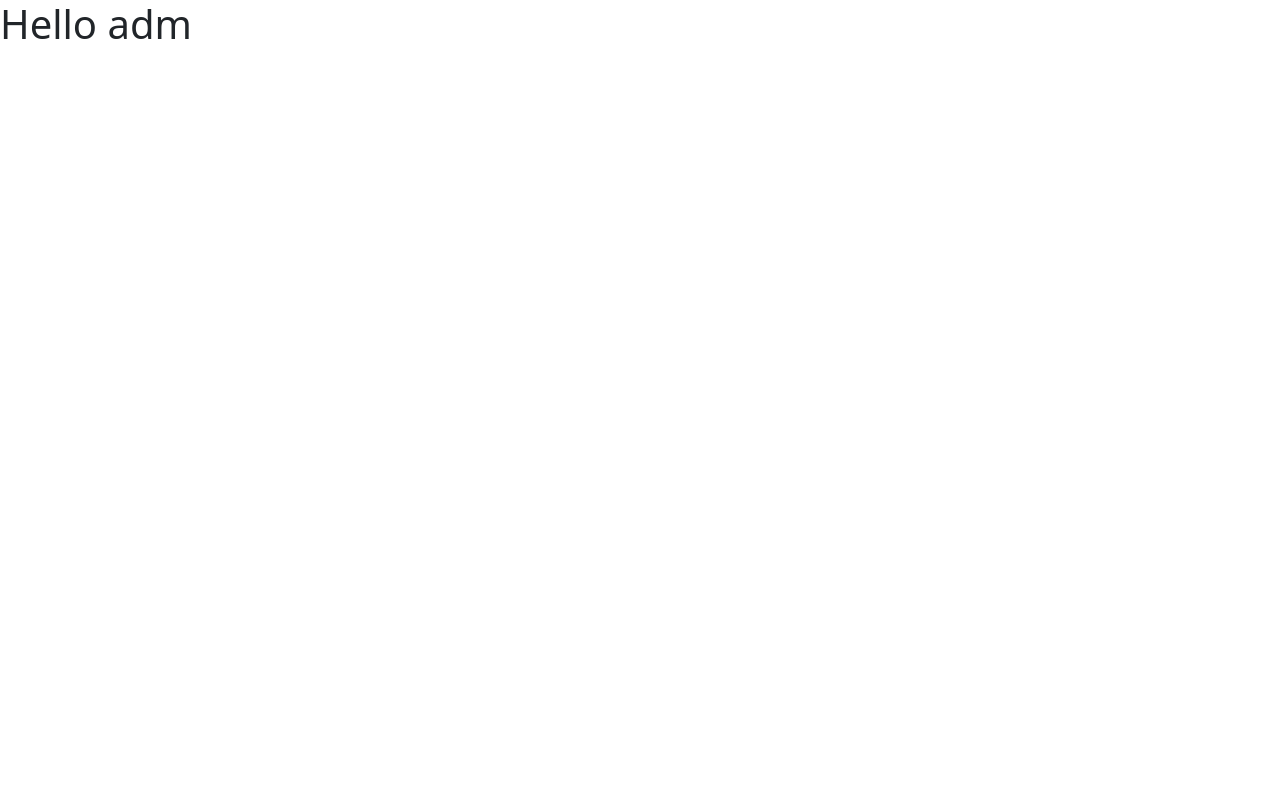
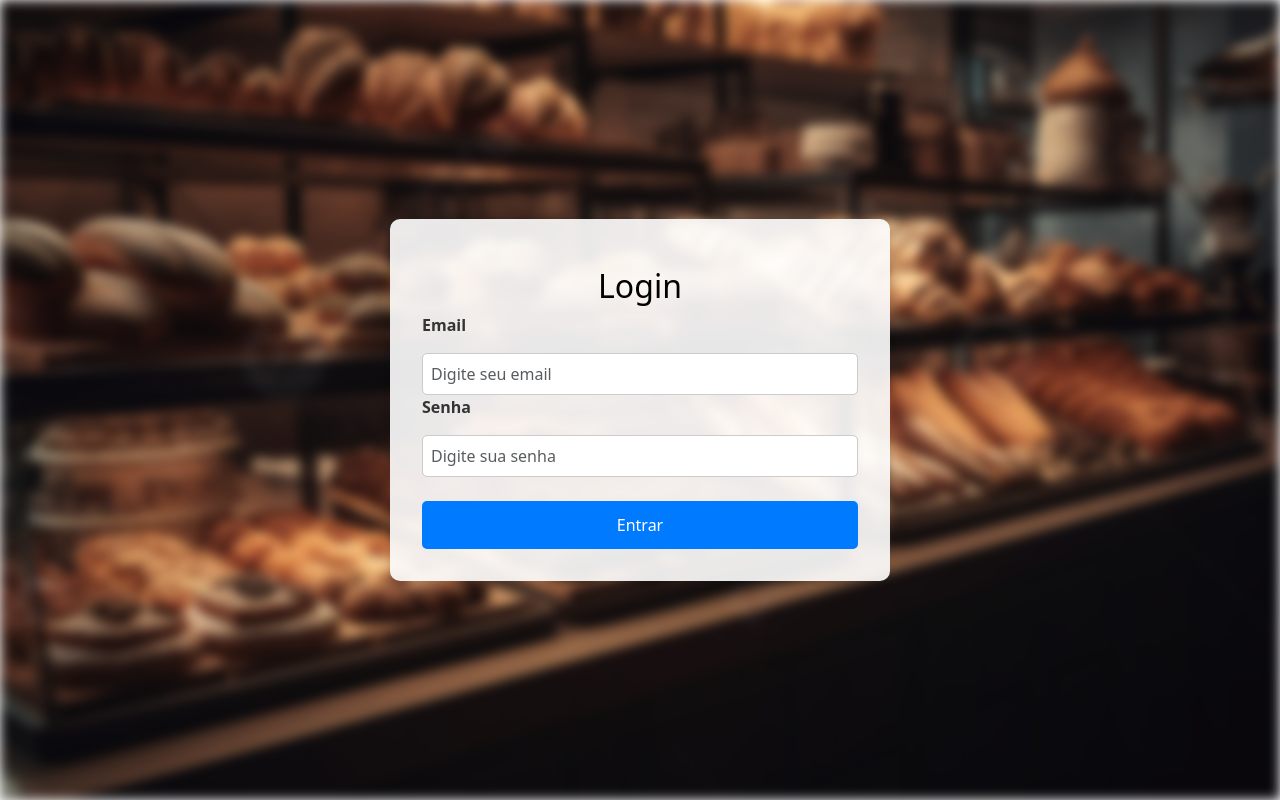
Before and after one commit to vitormuniz0/capixaba, a React (Create React App) app in the folder frontend/: page /LoginAdmin in a window 1280 px wide. Built offline with nearby package versions, Linux system fonts and the light colour scheme.

Commit message:
criando login do adm

```diff
--- a/frontend/src/App.js
+++ b/frontend/src/App.js
@@ -1,8 +1,11 @@
+import { AuthProvider } from "./context/auth";
 import RoutesAplication from "./Routes";
 
 function App() {
   return (
-    <RoutesAplication/>
+    <AuthProvider>
+      <RoutesAplication/>
+    </AuthProvider>
   );
 }
 
--- a/frontend/src/Pages/Admin/index.js
+++ b/frontend/src/Pages/Admin/index.js
@@ -1,7 +1,62 @@
+import { FormGroup, FormLabel } from "react-bootstrap";
+import {Container ,Content , StyledFormGroup, TitleForm } from "./style";
+import { useContext, useEffect, useState } from "react";
+import { AuthContext } from "../../context/auth";
+
 const LoginAdmin = () => {
-    return(
-        <h1>Hello adm</h1>
-    )
-}
+
+  const [email , setEmail] = useState("");
+  const [password , setPassword] = useState("");
+  const { signIn, signed, loading } = useContext(AuthContext)
+
+  if (!signIn) {
+    console.error("AuthContext não foi inicializado corretamente");
+  }
+
+  useEffect(() => {
+    if (signed) {
+      console.log("Usuário logado");
+    }
+  }, [signed]);
+
+
+  const handleSignIn = async (e) => {
+    e.preventDefault();
+    const data = { email, password };
+    console.log("Sign-in data:", data);
+    await signIn(data);
+  };
+
+  return (
+    <Container>
+      <Content>
+        <StyledFormGroup onSubmit={handleSignIn}>
+          <TitleForm>Login</TitleForm>
+          <FormGroup>
+            <FormLabel>Email</FormLabel>
+            <input
+              type="email"
+              className="form-control"
+              placeholder="Digite seu email"
+              value={email}
+              onChange={e => setEmail(e.target.value)}
+            />
+          </FormGroup>
+          <FormGroup>
+            <FormLabel>Senha</FormLabel>
+            <input
+              type="password"
+              className="form-control"
+              placeholder="Digite sua senha"
+              value={password}
+              onChange={e => setPassword(e.target.value)}
+            />
+          </FormGroup>
+          <button className="btn-login" type="submit">Entrar</button>
+        </StyledFormGroup>
+      </Content>
+    </Container>
+  );
+};
 
 export default LoginAdmin;
--- /dev/null
+++ b/frontend/src/Pages/Admin/style.js
@@ -0,0 +1,77 @@
+import { FormGroup, FormLabel } from "react-bootstrap";
+import styled from "styled-components";
+
+export const Container = styled.div`
+  width: 100%;
+  height: 100vh;
+  display: flex;
+  align-items: center;
+  justify-content: center;
+  position: relative;
+
+  &::before {
+    content: "";
+    position: absolute;
+    top: 0;
+    left: 0;
+    right: 0;
+    bottom: 0;
+    background-image: url(${require("../../Assets/image/backgroundPadaria.jpg")});
+    background-position: center;
+    background-size: cover;
+    filter: blur(6px);
+    z-index: -1;
+  }
+`;
+
+export const Content = styled.div`
+  width: 90%;
+  max-width: 500px;
+  padding: 2rem;
+  background-color: rgba(255, 255, 255, 0.9);
+  border-radius: 10px;
+  box-shadow: 0 4px 6px rgba(0, 0, 0, 0.1);
+  display: flex;
+  flex-direction: column;
+  align-items: center;
+`;
+
+export const TitleForm = styled.h2`
+    color: black;
+    text-align: center;
+`
+
+export const StyledFormGroup = styled(FormGroup)`
+  width: 100%;
+  margin-top: 1rem;
+
+  .form-label {
+    color: #333;
+    font-weight: bold;
+  }
+
+  .form-control {
+    width: 100%;
+    padding: 0.5rem;
+    margin-top: 0.5rem;
+    border: 1px solid #ccc;
+    border-radius: 5px;
+  }
+
+  .btn-login {
+    margin-top: 1.5rem;
+    width: 100%;
+    padding: 0.75rem;
+    background-color: #007bff;
+    color: white;
+    border: none;
+    border-radius: 5px;
+    cursor: pointer;
+    font-size: 1rem;
+    transition: background-color 0.3s;
+
+    &:hover {
+      background-color: #0056b3;
+    }
+  }
+`;
--- a/frontend/src/Pages/Home/Button/index.js
+++ b/frontend/src/Pages/Home/Button/index.js
@@ -6,13 +6,14 @@ const MyButton = ({ children, to, onClick }) => {
   const navigate = useNavigate();
 
   const handleClick = () => {
-    if(onClick){
+    if (onClick) {
       onClick();
-    }else if(to){
+    } else if (to) {
       navigate(to);
+    } else {
+      console.warn("Nem 'onClick' nem 'to' foram fornecidos.");
     }
   };
-
   return (
     <Button onClick={handleClick}>
       {children}
--- a/frontend/src/Pages/Home/index.js
+++ b/frontend/src/Pages/Home/index.js
@@ -7,14 +7,6 @@ import { useNavigate } from "react-router-dom";
 const Home = () => {
 
   const navigate = useNavigate();
-
-  const handleClick = (onClick = null, to = null) => {
-    if (onClick) {
-      onClick();
-    } else if (to) {
-      navigate(to);
-    }
-  };
 
 
   const handleWhatsAppClick = () =>{
@@ -36,7 +28,7 @@ const Home = () => {
           <LogoImage src = {logo} alt='Logo'/>
         </LogoContent>
         <ButtonContent>
-          <MyButton to='/content' onClick={handleClick}>Delivery Capixaba</MyButton>
+          <MyButton to='/content' >Delivery Capixaba</MyButton>
           <MyButton>Ifood Capixaba</MyButton>
           <MyButton>Nossa Localização</MyButton>
           <MyButton onClick={handleWhatsAppClick}>Tire Suas Duvidas Aqui</MyButton>
--- /dev/null
+++ b/frontend/src/Pages/HomeAdmin/index.js
@@ -0,0 +1,8 @@
+
+const HomeAdmin = () => {
+    return(
+        <h1>Home admin</h1>
+    )
+}
+
+export default HomeAdmin;
--- a/frontend/src/Routes/index.js
+++ b/frontend/src/Routes/index.js
@@ -2,17 +2,22 @@ import { BrowserRouter, Route, Routes } from "react-router-dom";
 import Home from "../Pages/Home";
 import Content from "../Pages/Content";
 import LoginAdmin from "../Pages/Admin";
+import { PrivateRoute } from "./privateRoute";
+import HomeAdmin from "../Pages/HomeAdmin";
 
 const RoutesAplication = () => {
-    return(
-        <BrowserRouter >
-            <Routes>
-                <Route exact path="/" element={<Home/>}/>
-                <Route path="/content" element={<Content/>}/>
-                <Route path="*" element={<h1>NotFound</h1>} />
-                <Route path="/LoginAdmin" element={<LoginAdmin/>} />
-            </Routes>
-        </BrowserRouter>
-    )
-}
+  return (
+    <BrowserRouter>
+      <Routes>
+        <Route exact path="/" element={<Home />} />
+        <Route path="/content" element={<Content />} />
+        <Route path="*" element={<h1>NotFound</h1>} />
+        <Route path="/LoginAdmin" element={<LoginAdmin />} />
+        <Route path="/homeAdmin" element={<PrivateRoute />}>
+          <Route path="/homeAdmin" element={<HomeAdmin />} />
+        </Route>
+      </Routes>
+    </BrowserRouter>
+  );
+};
 export default RoutesAplication;
--- /dev/null
+++ b/frontend/src/Routes/privateRoute.js
@@ -0,0 +1,13 @@
+import { useContext } from "react"
+import { AuthContext } from "../context/auth"
+import { Navigate, Outlet } from "react-router-dom"
+
+
+export const PrivateRoute = () =>{
+
+    const {signed} = useContext(AuthContext)
+
+
+    return signed ? <Outlet/> : <Navigate to="/LoginAdmin" />   //se o usuario estiver logado tá liberado (outlet)
+
+}
--- /dev/null
+++ b/frontend/src/context/auth.js
@@ -0,0 +1,95 @@
+import { createContext, useEffect, useState } from "react";
+import api from "../Services/api";
+
+export const AuthContext = createContext();
+
+export const AuthProvider = ({ children }) => {
+  const [user, setUser] = useState(null);
+  const [error, setError] = useState(null);
+  const [loading, setLoading] = useState(true);
+
+  useEffect(() => {
+    const loadingStorageData = async () => {
+      setLoading(true);
+      const storageUser = localStorage.getItem("@Auth:user");
+      const storageToken = localStorage.getItem("@Auth:token");
+
+      if (storageUser && storageToken) {
+        try {
+          const response = await api.get("/user", {
+            headers: {
+              Authorization: `Bearer ${storageToken}`,
+            },
+          });
+
+          if (response.status === 200) {
+            setUser(response.data);
+          } else {
+            setUser(null);
+            localStorage.removeItem("@Auth:token");
+            localStorage.removeItem("@Auth:user");
+          }
+        } catch (error) {
+          console.error("Error loading user data:", error);
+          setUser(null);
+          localStorage.removeItem("@Auth:token");
+          localStorage.removeItem("@Auth:user");
+        }
+      } else {
+        setUser(false);
+      }
+      setLoading(false);
+    };
+    loadingStorageData();
+  }, []);
+
+  const signIn = async ({ email, password }) => {
+    try {
+      const response = await api.post("/auth", {
+        email,
+        password,
+      });
+
+      if (response.data.error) {
+        alert(response.data.error);
+      } else {
+        setUser(response.data.user);
+        api.defaults.headers.common[
+          "Authorization"
+        ] = `Bearer ${response.data.token}`;
+        localStorage.setItem("@Auth:token", response.data.token);
+        localStorage.setItem("@Auth:user", JSON.stringify(response.data.user));
+      }
+    } catch (error) {
+      console.error("Error during sign-in:", error);
+      setError(
+        "Ocorreu um erro ao processar sua solicitação. Por favor, tente novamente mais tarde."
+      );
+    }
+  };
+
+  const userId = user?.id;
+
+  return (
+    <AuthContext.Provider
+  value={{
+    user,
+    signed: !!user,
+    loading,
+    signIn,
+    userId,
+    error,
+  }}
+>
+  {console.log("AuthContext.Provider value:", {
+    user,
+    signed: !!user,
+    loading,
+    signIn,
+    userId,
+    error,
+  })}
+  {children}
+</AuthContext.Provider>
+  );
+};
```
Also changed, not shown: frontend/src/Pages/HomeAdmin/style.js (added).
